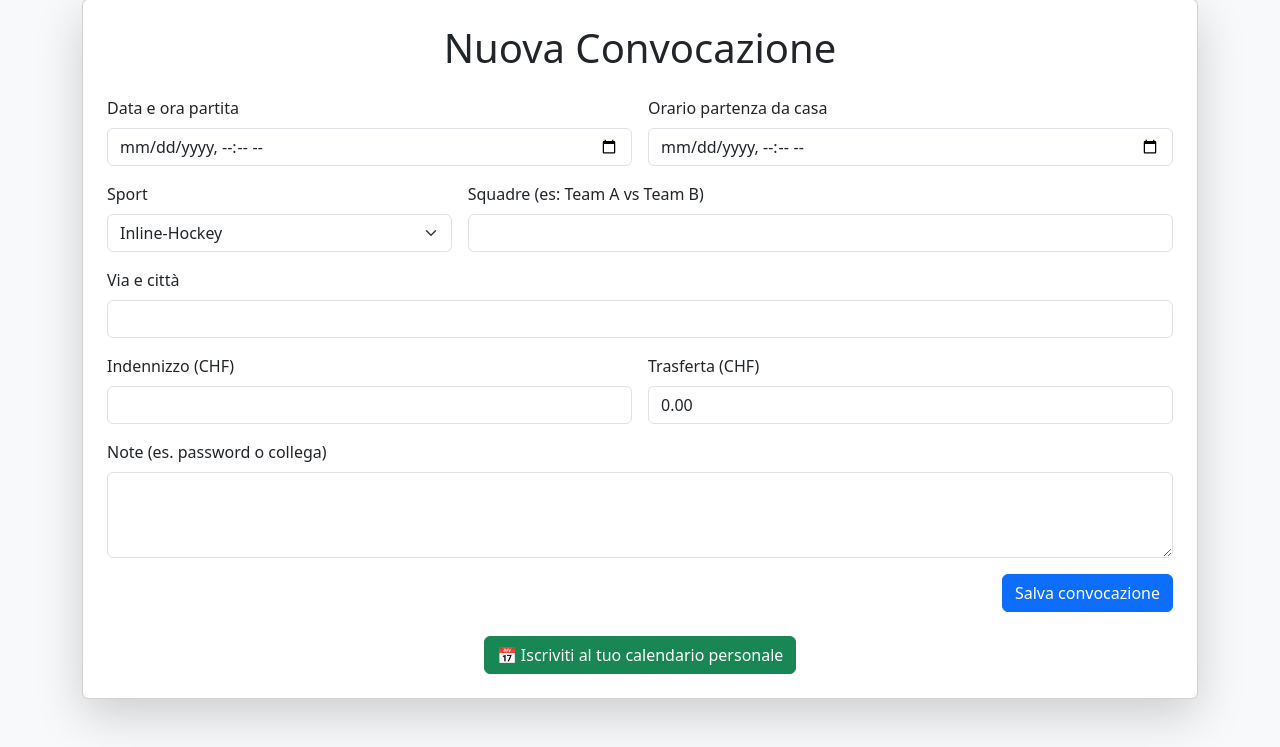
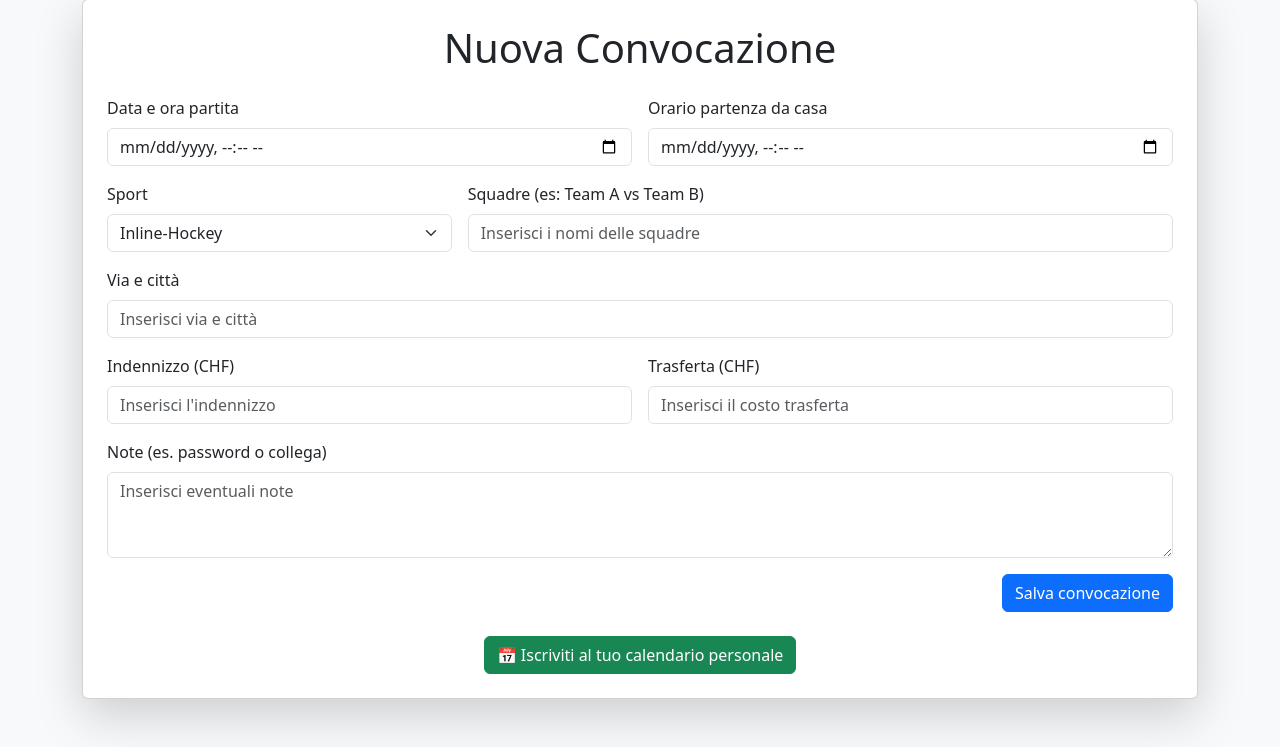
Before and after one commit to miich65/Gestione-convocazioni, a FastAPI app: page / in a window 1280 px wide. Shown: the part 105-852 px from the top of the page. Run offline with FastAPI, Linux system fonts and the light colour scheme.

Commit message:
Update form.html

```diff
--- a/app/templates/form.html
+++ b/app/templates/form.html
@@ -2,7 +2,7 @@
 <html lang="it">
 <head>
     <meta charset="UTF-8">
-    <title>Inserisci Convocazione</title>
+    <title>Inserisci la convocazione</title>
     <link href="https://cdn.jsdelivr.net/npm/bootstrap@5.3.2/dist/css/bootstrap.min.css" rel="stylesheet">
 </head>
 <body class="bg-light py-5">
@@ -29,12 +29,12 @@
         <form action="/add" method="post" class="row g-3">
             <div class="col-md-6">
                 <label class="form-label">Data e ora partita</label>
-                <input type="datetime-local" name="data_inizio" class="form-control" required>
+                <input type="datetime-local" name="data_inizio" class="form-control" placeholder="Inserisci data e ora" required>
             </div>
 
             <div class="col-md-6">
                 <label class="form-label">Orario partenza da casa</label>
-                <input type="datetime-local" name="orario_partenza" class="form-control" required>
+                <input type="datetime-local" name="orario_partenza" class="form-control" placeholder="Inserisci orario di partenza" required>
             </div>
 
             <div class="col-md-4">
@@ -47,28 +47,27 @@
 
             <div class="col-md-8">
                 <label class="form-label">Squadre (es: Team A vs Team B)</label>
-                <input type="text" name="squadre" class="form-control" required>
+                <input type="text" name="squadre" class="form-control" placeholder="Inserisci i nomi delle squadre" required>
             </div>
 
             <div class="col-12">
                 <label class="form-label">Via e città</label>
-                <input type="text" name="luogo" class="form-control" required>
+                <input type="text" name="luogo" class="form-control" placeholder="Inserisci via e città" required>
             </div>
 
             <div class="col-md-6">
                 <label class="form-label">Indennizzo (CHF)</label>
-                <input type="number" step="0.01" name="indennizzo" class="form-control" required>
+                <input type="number" step="0.01" name="indennizzo" class="form-control" placeholder="Inserisci l'indennizzo" required>
             </div>
 
             <div class="col-md-6">
                 <label class="form-label">Trasferta (CHF)</label>
-                <input type="number" step="0.01" name="trasferta" class="form-control" value="0.00">
+                <input type="number" step="0.01" name="trasferta" class="form-control" placeholder="Inserisci il costo trasferta">
             </div>
-
 
             <div class="col-12">
                 <label class="form-label">Note (es. password o collega)</label>
-                <textarea name="note" class="form-control" rows="3"></textarea>
+                <textarea name="note" class="form-control" rows="3" placeholder="Inserisci eventuali note"></textarea>
             </div>
 
             <div class="col-12 text-end">
```
